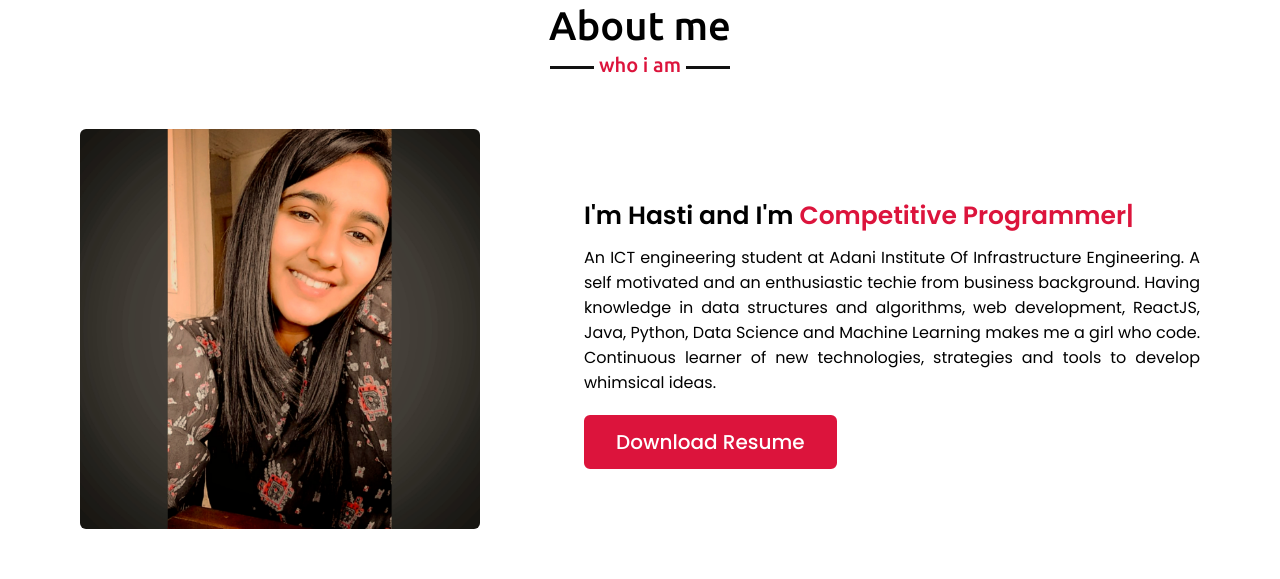
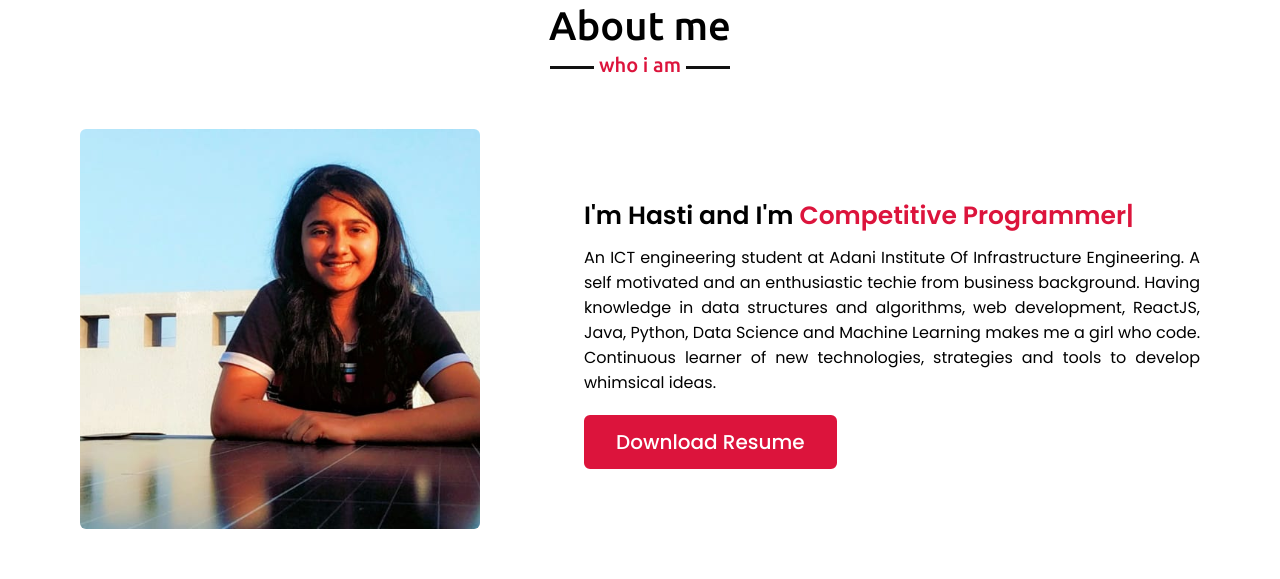
Before and after one commit to HastiSutaria/Portfolio-Website, a plain HTML site: page index.html in a window 1280 px wide. Shown: the part 897-1476 px from the top of the page. Drawn offline with nearby package versions, Linux system fonts and the light colour scheme.

Commit message:
Update index.html

```diff
--- a/index.html
+++ b/index.html
@@ -56,7 +56,7 @@
             <h2 class="title">About me</h2>
             <div class="about-content">
                 <div class="column left">
-                    <img src="images/profile-1.jpg" alt="">
+                    <img src="images/profile.jpg" alt="profile">
                 </div>
                 <div class="column right">
                     <div class="text">I'm Hasti and I'm <span class="typing-2"></span></div>
```
